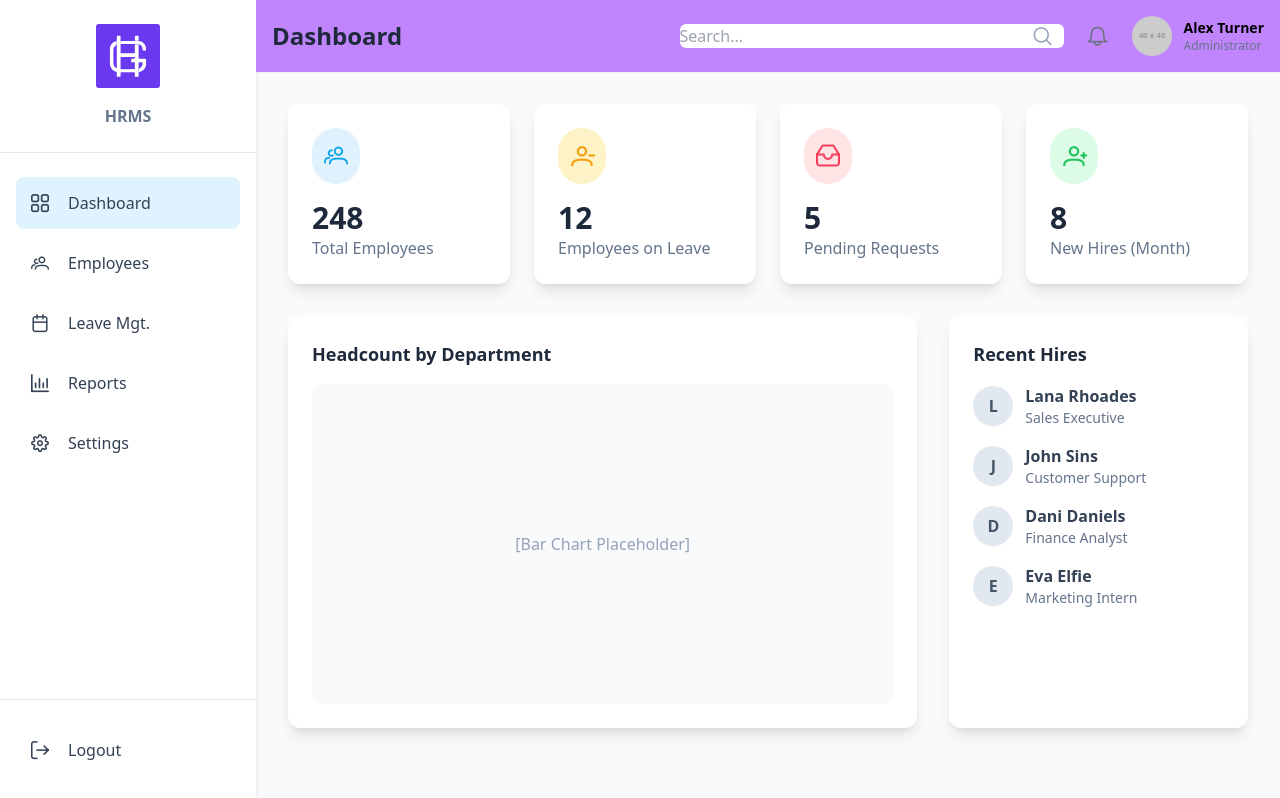
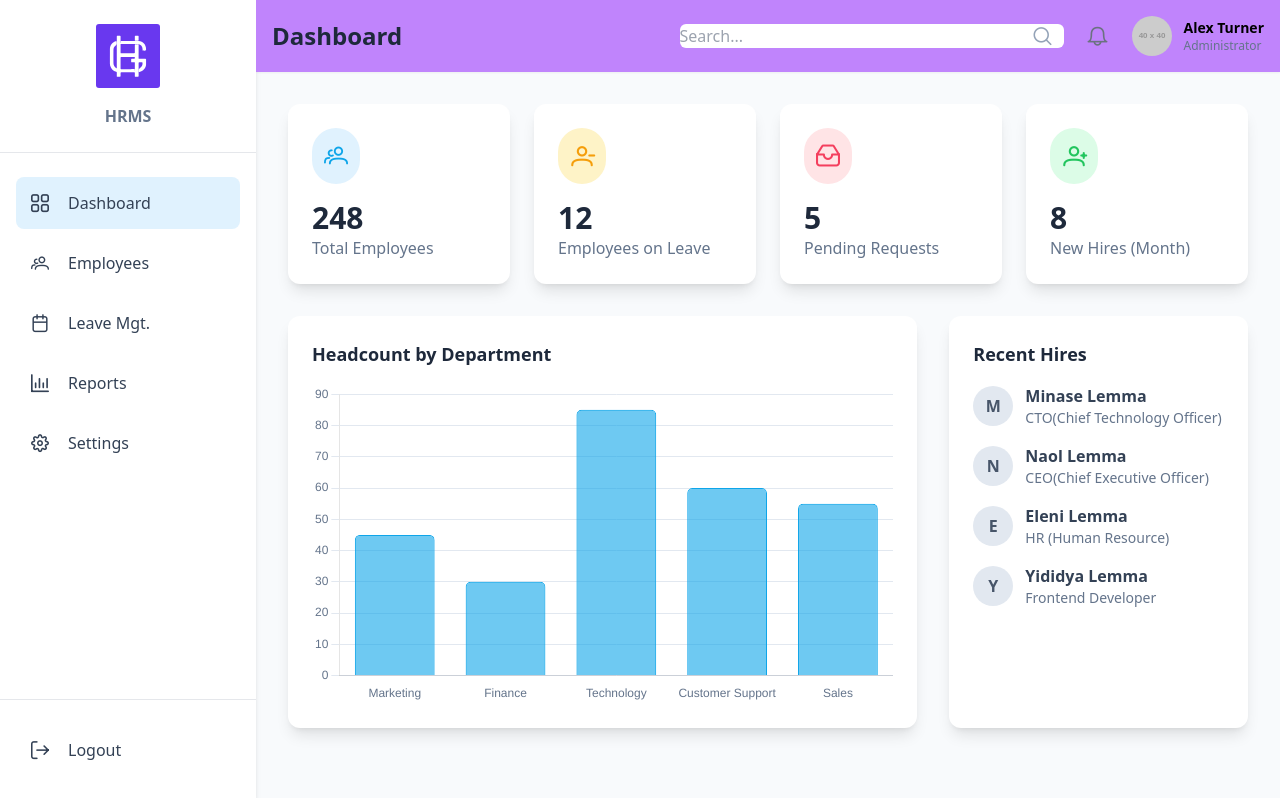
Before and after one commit to redu95/hr-management-system--Frontend-, a React (Vite) app: page /dashboard in a window 1280 px wide. Built offline with nearby package versions, Linux system fonts and the light colour scheme; sample sign-in values are in the browser's storage.

Commit message:
feat: add Chart.js and react-chartjs-2 for headcount visualization; update employee data in EmployeeTable and DashboardPage

```diff
--- a/package.json
+++ b/package.json
@@ -11,10 +11,12 @@
   },
   "dependencies": {
     "@tanstack/react-query": "^5.81.2",
+    "chart.js": "^4.5.0",
     "framer-motion": "^12.19.1",
     "primeicons": "^7.0.0",
     "primereact": "^10.9.6",
     "react": "^19.1.0",
+    "react-chartjs-2": "^5.3.0",
     "react-dom": "^19.1.0",
     "react-router-dom": "^7.6.2",
     "zustand": "^5.0.6"
--- a/src/components/common/EmployeeTable.jsx
+++ b/src/components/common/EmployeeTable.jsx
@@ -8,35 +8,35 @@ import { Button } from 'primereact/button';
 const employees = [
     {
         id: 'EMP-001',
-        name: 'Eva Elfie',
-        title: 'Digital Marketing Lead',
-        department: 'Marketing',
-        email: 'eva.e@company.com',
+        name: 'Minasie Lemma',
+        title: 'Chief Technology Officer(CTO)',
+        department: 'Technology',
+        email: 'minasie.e@company.com',
+        avatar: 'M'
+    },
+    {
+        id: 'EMP-002',
+        name: 'Naol Lemma',
+        title: 'Chief Executive Officer(CEO)',
+        department: 'Management',
+        email: 'naol.d@company.com',
+        avatar: 'N'
+    },
+    {
+        id: 'EMP-003',
+        name: 'Eleni Lemma',
+        title: 'Human Resource Manager(HR)',
+        department: 'Human Resources',
+        email: 'eleni.s@company.com',
         avatar: 'E'
     },
     {
-        id: 'EMP-002',
-        name: 'Jane Doe',
-        title: 'Finance Manager',
-        department: 'Finance',
-        email: 'jane.d@company.com',
-        avatar: 'J'
-    },
-    {
-        id: 'EMP-003',
-        name: 'John Smith',
-        title: 'Senior Developer',
+        id: 'EMP-004',
+        name: 'Yididya Lemma',
+        title: 'Frontend Developer',
         department: 'Technology',
-        email: 'john.s@company.com',
-        avatar: 'J'
-    },
-    {
-        id: 'EMP-004',
-        name: 'Mia Khalifa',
-        title: 'Customer Support Rep',
-        department: 'Customer Support',
-        email: 'mia.k@company.com',
-        avatar: 'M'
+        email: 'yididya.k@company.com',
+        avatar: 'Y'
     },
 ];
 
--- a/src/pages/DashboardPage.jsx
+++ b/src/pages/DashboardPage.jsx
@@ -1,23 +1,88 @@
 // src/pages/DashboardPage.jsx
 import React from 'react';
 import { motion } from 'framer-motion';
+// Import Chart.js components
+import {
+  Chart as ChartJS,
+  CategoryScale,
+  LinearScale,
+  BarElement,
+  Title,
+  Tooltip,
+  Legend,
+} from 'chart.js';
+import { Bar } from 'react-chartjs-2';
 
-// Placeholder for the chart component
+// Register the components you will use
+ChartJS.register(
+  CategoryScale,
+  LinearScale,
+  BarElement,
+  Title,
+  Tooltip,
+  Legend
+);
+
+// --- Chart Component ---
 const HeadcountChart = () => {
-    return (
-        <div className="bg-slate-50 p-4 rounded-lg h-full flex items-center justify-center">
-            <p className="text-slate-400 font-medium">[Bar Chart Placeholder]</p>
-        </div>
-    );
+    // Chart options
+    const options = {
+        responsive: true,
+        maintainAspectRatio: false, // Important to allow custom height
+        plugins: {
+            legend: {
+                display: false, // We don't need a legend for a single dataset
+            },
+            title: {
+                display: false, // The title is already in the card header
+            },
+        },
+        scales: {
+            y: {
+                beginAtZero: true,
+                grid: {
+                    color: '#e2e8f0', // slate-200
+                },
+                ticks: {
+                    color: '#64748b', // slate-500
+                }
+            },
+            x: {
+                grid: {
+                    display: false,
+                },
+                ticks: {
+                    color: '#64748b', // slate-500
+                }
+            }
+        }
+    };
+
+    // Dummy data for the chart
+    const data = {
+        labels: ['Marketing', 'Finance', 'Technology', 'Customer Support', 'Sales'],
+        datasets: [
+            {
+                label: 'Headcount',
+                data: [45, 30, 85, 60, 55],
+                backgroundColor: 'rgba(14, 165, 233, 0.6)', // sky-500 with opacity
+                borderColor: 'rgba(14, 165, 233, 1)',
+                borderWidth: 1,
+                borderRadius: 5,
+            },
+        ],
+    };
+
+    return <Bar options={options} data={data} />;
 };
 
 // Reusable component for the list of recent hires
 const RecentHiresList = () => {
     const hires = [
-        { name: 'Lana Rhoades', title: 'Sales Executive', avatar: 'L' },
-        { name: 'John Sins', title: 'Customer Support', avatar: 'J' },
-        { name: 'Dani Daniels', title: 'Finance Analyst', avatar: 'D' },
-        { name: 'Eva Elfie', title: 'Marketing Intern', avatar: 'E' },
+        { name: 'Minase Lemma', title: 'CTO(Chief Technology Officer)', avatar: 'M' },
+        { name: 'Naol Lemma', title: 'CEO(Chief Executive Officer)', avatar: 'N' },
+        { name: 'Eleni Lemma', title: 'HR (Human Resource)', avatar: 'E' },
+        { name: 'Yididya Lemma', title: 'Frontend Developer', avatar: 'Y' },
     ];
 
     return (
```
Also changed, not shown: 1 other file (tests, documents, lock files or other folders).
